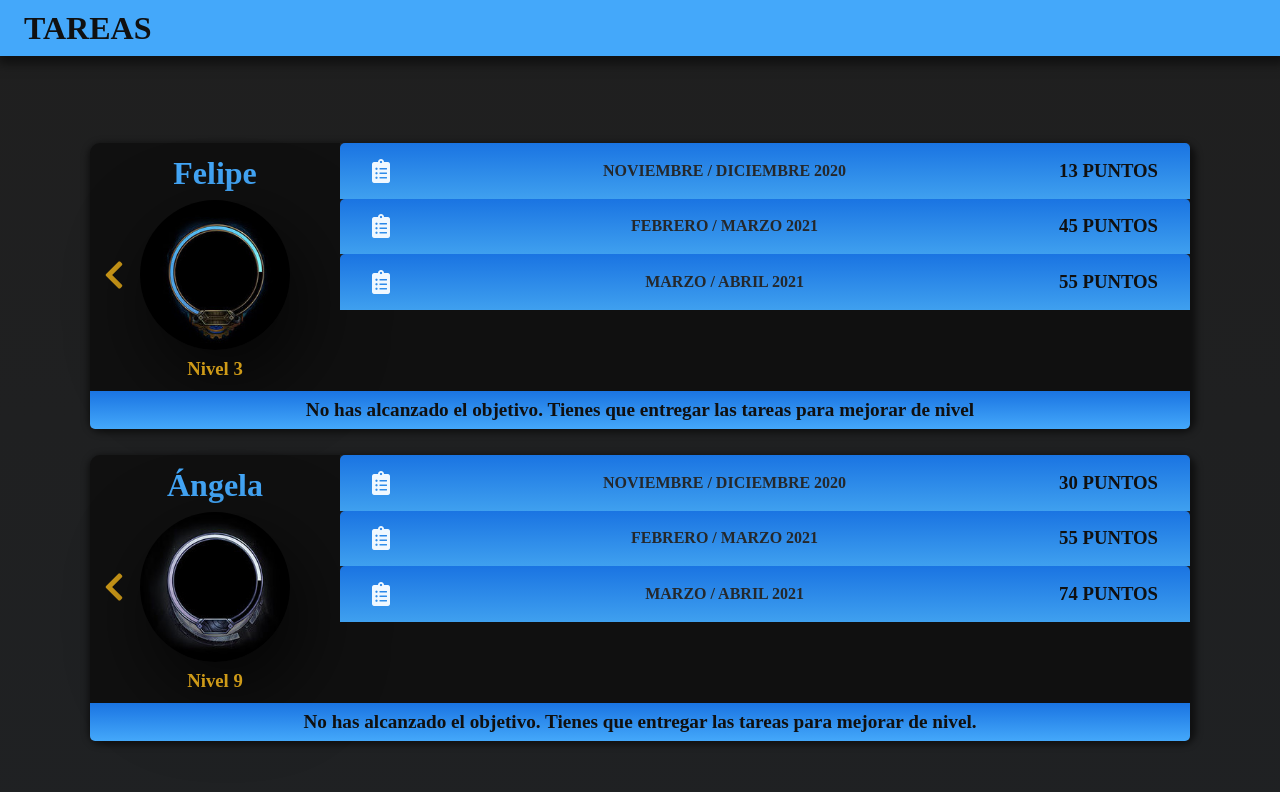
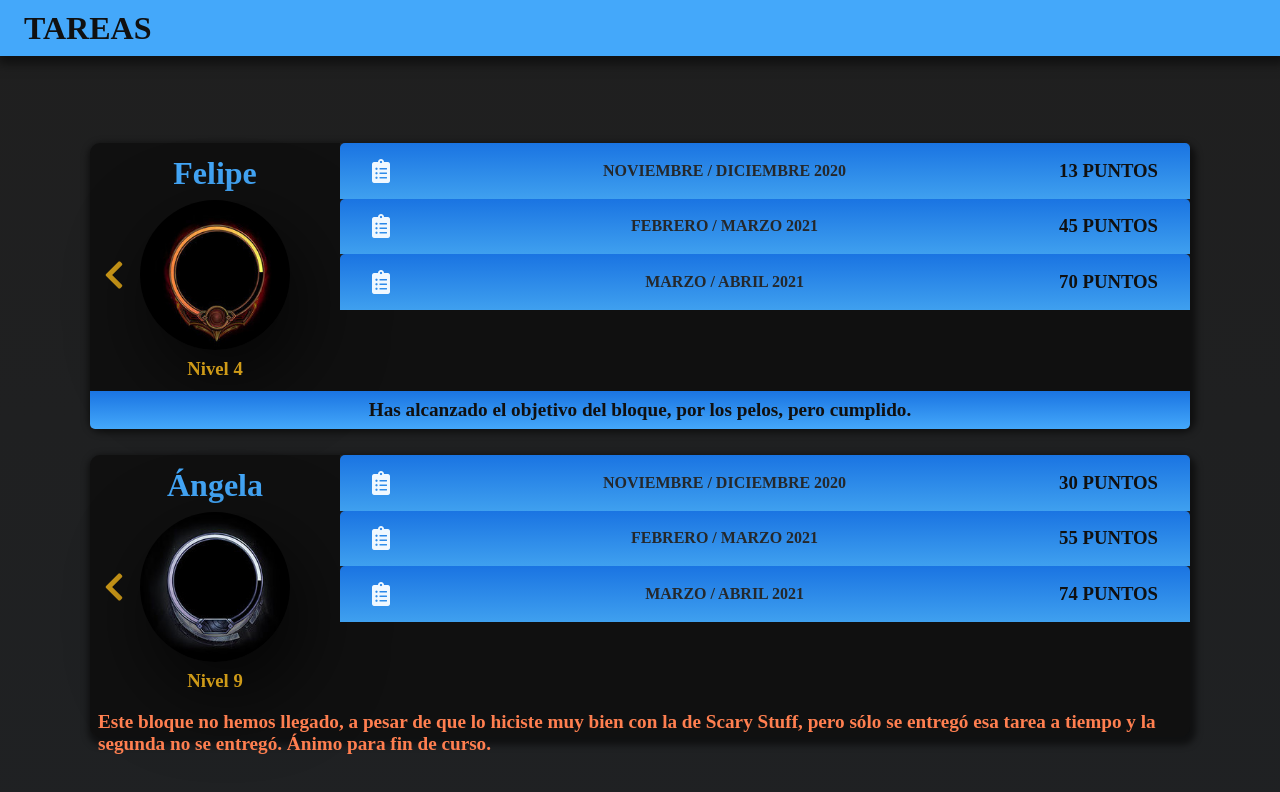
Before and after one commit to acremur/tasks, a website: page index.html in a window 1280 px wide. Drawn offline with Linux system fonts and the light colour scheme.

Commit message:
update 080521

```diff
--- a/data.json
+++ b/data.json
@@ -106,16 +106,16 @@
                     },
                     {
                         "title": "Al atardecer",
-                        "notes": ["Esta tarea debe entregarse antes del jueves 22/04/21 a las 18:20 pm"],
-                        "taskGrades": [0, 0, 0, 0],
-                        "done": false,
-                        "handed": false
+                        "notes": ["Ha faltado darle un par de vueltas para no olvidar la melodía y los acordes, pero está bien. Bien hecho."],
+                        "taskGrades": [4, 3, 1, 1],
+                        "done": true,
+                        "handed": true
                     },
                     {
                         "title": "Canción de oído",
-                        "notes": ["Esta tarea debe entregarse antes del jueve 29/04/21 a las 18:20 pm"],
-                        "taskGrades": [0, 0, 0, 0],
-                        "done": false,
+                        "notes": ["En realidad ha sido una transposición del himno del Sevilla, pero tiene mérito igualmente. Queda pendiente sacar una melodía de cero del oído al piano, sin transponer."],
+                        "taskGrades": [0, 3, 2, 1],
+                        "done": true,
                         "handed": false
                     }
                 ]
@@ -123,8 +123,8 @@
         ],
         "bonus": 0,
         "status": {
-            "message": "failGoal",
-            "kind": true
+            "message": "personalMsg",
+            "failGoal": false
         },
         "aim": 25,
         "messages": {
@@ -133,7 +133,8 @@
             "failGoal": "No has alcanzado el objetivo. Tienes que entregar las tareas para mejorar de nivel",
             "levelUp": "Has subido de nivel! tu anillo ha mejorado.",
             "handedTask": "Has mejorado tu avatar al entregar la tarea. Bien hecho!",
-            "noHandedTask": "No has entregado la tarea. Como no practiques más te vas a quedar atrás."
+            "noHandedTask": "No has entregado la tarea. Como no practiques más te vas a quedar atrás.",
+            "personalMsg": "Has alcanzado el objetivo del bloque, por los pelos, pero cumplido."
         }
     },
     {
@@ -280,8 +281,8 @@
         ],
         "bonus": 1,
         "status": {
-            "message": "failGoal",
-            "kind": true
+            "message": "personalMsg",
+            "failGoal": true
         },
         "aim": 25,
         "messages": {
@@ -291,7 +292,8 @@
             "failGoal": "No has alcanzado el objetivo. Tienes que entregar las tareas para mejorar de nivel.",
             "levelUp": "Has subido de nivel! tu anillo ha mejorado.",
             "handedTask": "Has mejorado tu avatar al entregar la tarea. Bien hecho!",
-            "noHandedTask": "No has entregado la tarea. Como no practiques más te vas a quedar atrás."
+            "noHandedTask": "No has entregado la tarea. Como no practiques más te vas a quedar atrás.",
+            "personalMsg": "Este bloque no hemos llegado, a pesar de que lo hiciste muy bien con la de Scary Stuff, pero sólo se entregó esa tarea a tiempo y la segunda no se entregó. Ánimo para fin de curso."
         }
     }
 ]
--- a/script.js
+++ b/script.js
@@ -167,7 +167,7 @@ function calculateLevel(data, levelDOM) {
 function setMessage(pupil, data) {
     const message = document.createElement('h1')
     message.classList.add('message')
-    message.classList.add(`${data.status.kind ? 'kind' : 'unkind'}`)
+    message.classList.add(`${data.status.failGoal ? 'fail-goal-message' : 'met-goal-message'}`)
     message.innerText = data.messages[data.status.message]
 
     pupil.appendChild(message)
--- a/styles.css
+++ b/styles.css
@@ -118,13 +118,20 @@ body {
     display: flex;
     align-items: center;
     justify-content: center;
-    background: linear-gradient(to bottom, #1A74E2, #44a8fa);
     color: #101010;
     grid-column: 1/-1;
     padding: 0.5rem;
     font-size: 1.2rem;
     border-bottom-left-radius: 5px;
     border-bottom-right-radius: 5px;
+}
+
+.met-goal-message {
+    background: linear-gradient(to bottom, #1A74E2, #44a8fa);
+}
+
+.fail-goal-message {
+    color: coral;
 }
 
 .avatar,
```
